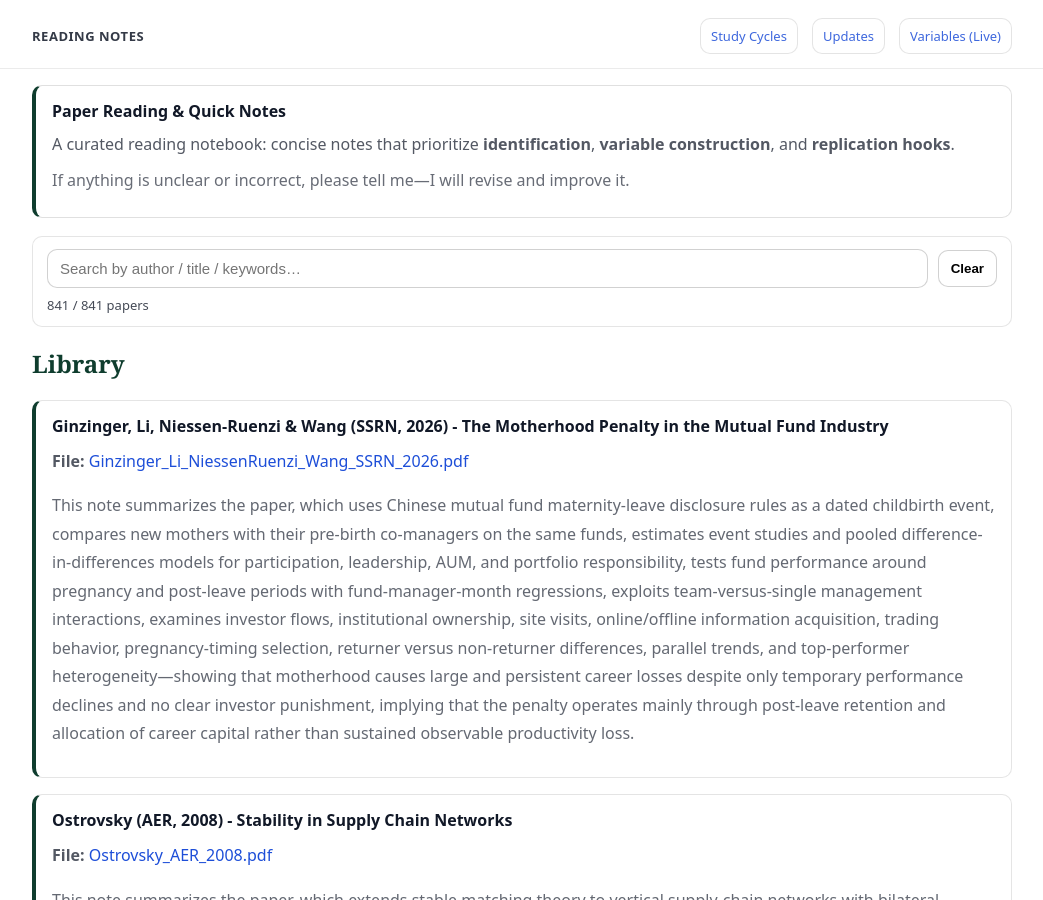
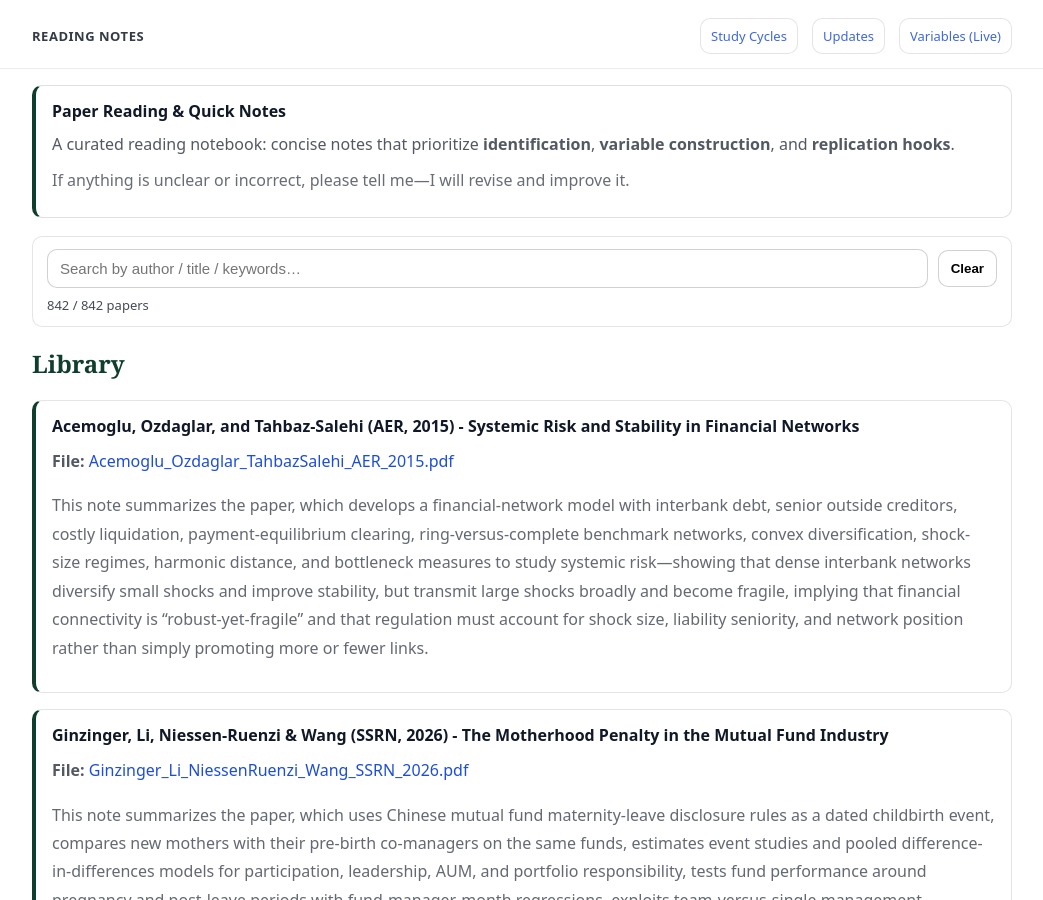
Before and after one commit to yaxinzn/study-archive, a Jekyll site: the page built from reading/index.md, in a window 1280 px wide and 900 px high. Shown: the whole window, without its empty margins (118-1161 px from the left). Built offline with Jekyll 4.4.1, drawn with Linux system fonts in a browser that asks for light colours.

Commit message:
Reading: add/update Acemoglu_Ozdaglar_TahbazSalehi_AER_2015.pdf

```diff
--- a/_data/reading.yml
+++ b/_data/reading.yml
@@ -1,3 +1,7 @@
+- title: "Acemoglu, Ozdaglar, and Tahbaz-Salehi (AER, 2015) - Systemic Risk and Stability in Financial Networks"
+  file: "Acemoglu_Ozdaglar_TahbazSalehi_AER_2015.pdf"
+  desc: "This note summarizes the paper, which develops a financial-network model with interbank debt, senior outside creditors, costly liquidation, payment-equilibrium clearing, ring-versus-complete benchmark networks, convex diversification, shock-size regimes, harmonic distance, and bottleneck measures to study systemic risk—showing that dense interbank networks diversify small shocks and improve stability, but transmit large shocks broadly and become fragile, implying that financial connectivity is “robust-yet-fragile” and that regulation must account for shock size, liability seniority, and network position rather than simply promoting more or fewer links."
+
 - title: "Ginzinger, Li, Niessen-Ruenzi & Wang (SSRN, 2026) - The Motherhood Penalty in the Mutual Fund Industry"
   file: "Ginzinger_Li_NiessenRuenzi_Wang_SSRN_2026.pdf"
   desc: "This note summarizes the paper, which uses Chinese mutual fund maternity-leave disclosure rules as a dated childbirth event, compares new mothers with their pre-birth co-managers on the same funds, estimates event studies and pooled difference-in-differences models for participation, leadership, AUM, and portfolio responsibility, tests fund performance around pregnancy and post-leave periods with fund-manager-month regressions, exploits team-versus-single management interactions, examines investor flows, institutional ownership, site visits, online/offline information acquisition, trading behavior, pregnancy-timing selection, returner versus non-returner differences, parallel trends, and top-performer heterogeneity—showing that motherhood causes large and persistent career losses despite only temporary performance declines and no clear investor punishment, implying that the penalty operates mainly through post-leave retention and allocation of career capital rather than sustained observable productivity loss."
```
Also changed, not shown: 1 other file.
